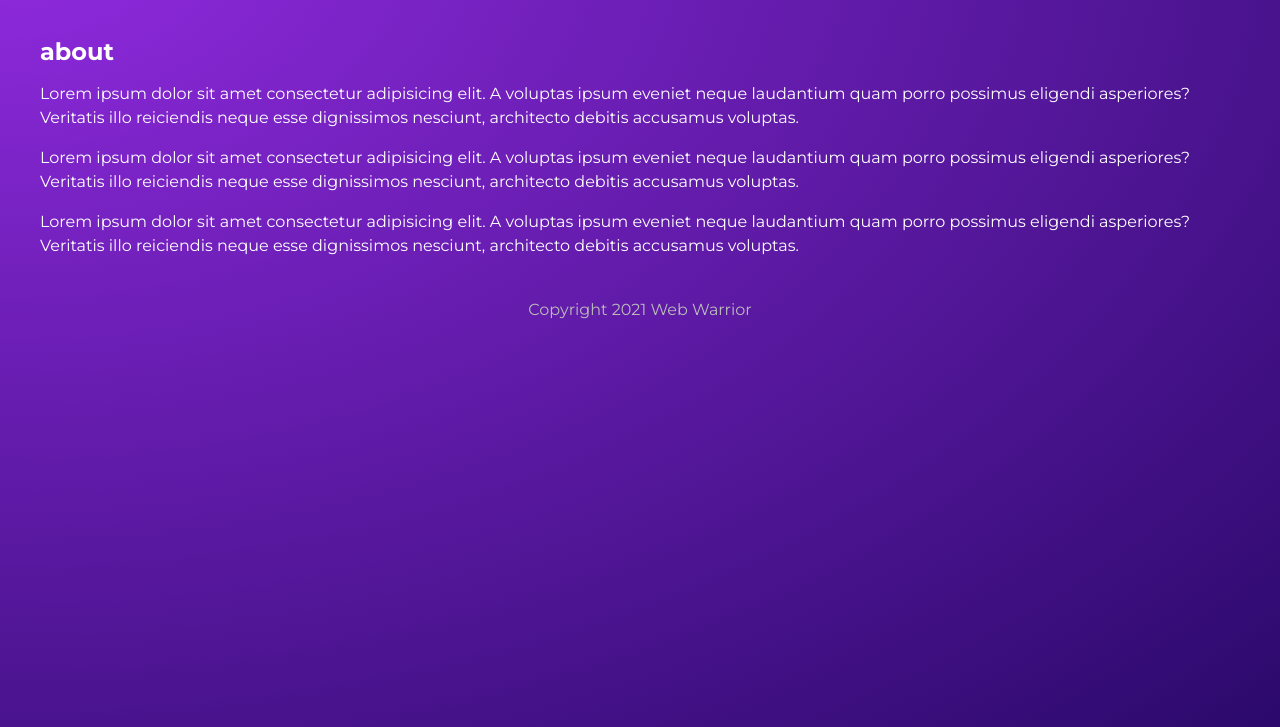
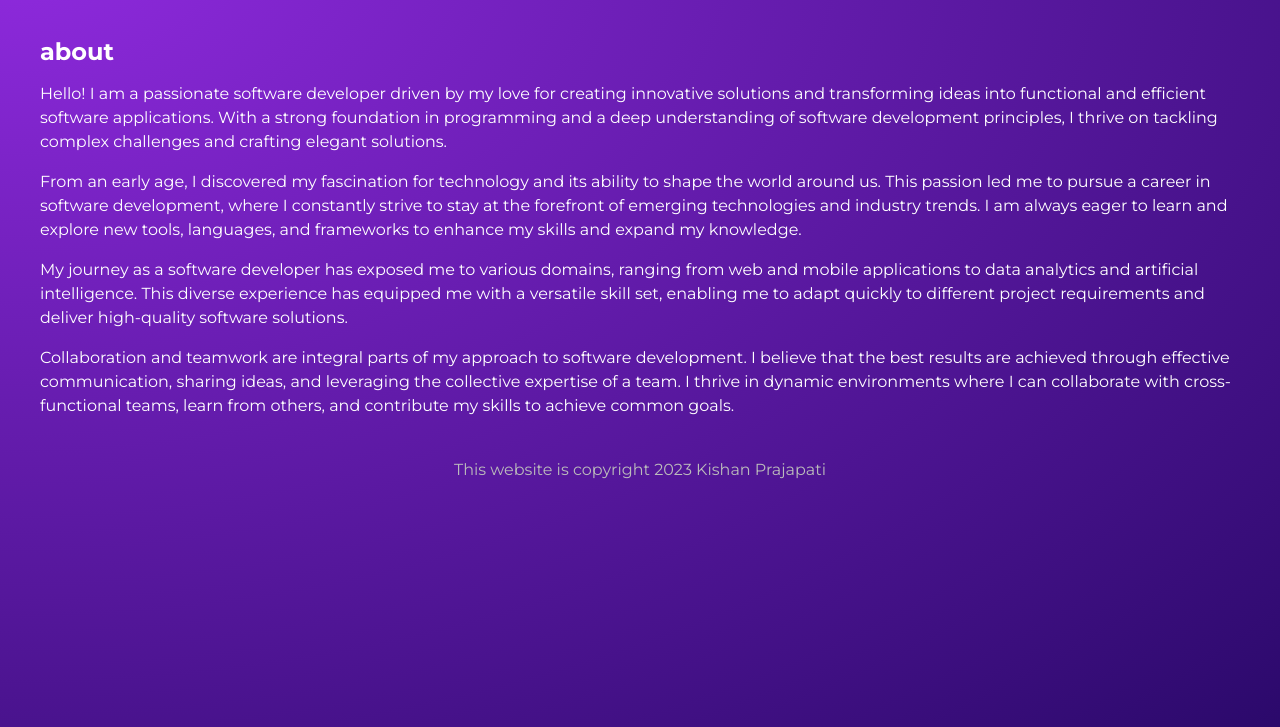
Before and after one commit to Kishan2029/Gatsby-portfolio, a Gatsby site: page /about in a window 1280 px wide. Shown: the part 73-800 px from the top of the page. Built offline with nearby package versions, Linux system fonts and the light colour scheme; Gatsby itself is replaced by a stand-in of ours.

Commit message:
about page updated

```diff
--- a/src/components/Layout.js
+++ b/src/components/Layout.js
@@ -1,8 +1,23 @@
 import React from 'react'
 import Navbar from './Navbar'
 import "../styles/global.css"
+import { graphql, useStaticQuery } from 'gatsby'
 
 export default function Layout({ children }) {
+    const data = useStaticQuery(graphql`
+    query {
+      site {
+        siteMetadata {
+          copyright
+          title
+          contact
+          description
+        }
+      }
+    }
+  `)
+    // const { title } = data.site.siteMetadata
+    const { copyright } = data.site.siteMetadata
     return (
         <div className="layout">
             <Navbar />
@@ -10,7 +25,7 @@ export default function Layout({ children }) {
                 {children}
             </div>
             <footer>
-                <p>Copyright 2021 Web Warrior</p>
+                <p>{copyright}</p>
             </footer>
         </div>
     )
--- a/src/pages/about.js
+++ b/src/pages/about.js
@@ -5,12 +5,15 @@ const about = () => {
     return (<>
         <Layout>
             <h2>about</h2>
-            <p>Lorem ipsum dolor sit amet consectetur adipisicing elit. A voluptas ipsum eveniet neque laudantium quam porro possimus eligendi asperiores? Veritatis illo reiciendis neque esse dignissimos nesciunt, architecto debitis accusamus voluptas.</p>
-            <p>Lorem ipsum dolor sit amet consectetur adipisicing elit. A voluptas ipsum eveniet neque laudantium quam porro possimus eligendi asperiores? Veritatis illo reiciendis neque esse dignissimos nesciunt, architecto debitis accusamus voluptas.</p>
-            <p>Lorem ipsum dolor sit amet consectetur adipisicing elit. A voluptas ipsum eveniet neque laudantium quam porro possimus eligendi asperiores? Veritatis illo reiciendis neque esse dignissimos nesciunt, architecto debitis accusamus voluptas.</p>
+            <p>Hello! I am a passionate software developer driven by my love for creating innovative solutions and transforming ideas into functional and efficient software applications. With a strong foundation in programming and a deep understanding of software development principles, I thrive on tackling complex challenges and crafting elegant solutions.</p>
+            <p>From an early age, I discovered my fascination for technology and its ability to shape the world around us. This passion led me to pursue a career in software development, where I constantly strive to stay at the forefront of emerging technologies and industry trends. I am always eager to learn and explore new tools, languages, and frameworks to enhance my skills and expand my knowledge.</p>
+            <p>My journey as a software developer has exposed me to various domains, ranging from web and mobile applications to data analytics and artificial intelligence. This diverse experience has equipped me with a versatile skill set, enabling me to adapt quickly to different project requirements and deliver high-quality software solutions.</p>
+            <p>Collaboration and teamwork are integral parts of my approach to software development. I believe that the best results are achieved through effective communication, sharing ideas, and leveraging the collective expertise of a team. I thrive in dynamic environments where I can collaborate with cross-functional teams, learn from others, and contribute my skills to achieve common goals.</p>
         </Layout>
     </>
     )
 }
 
+
+
 export default about
```
